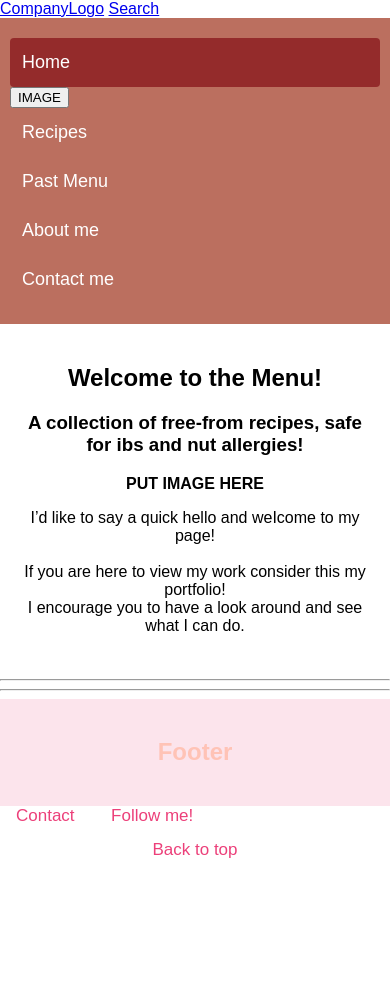
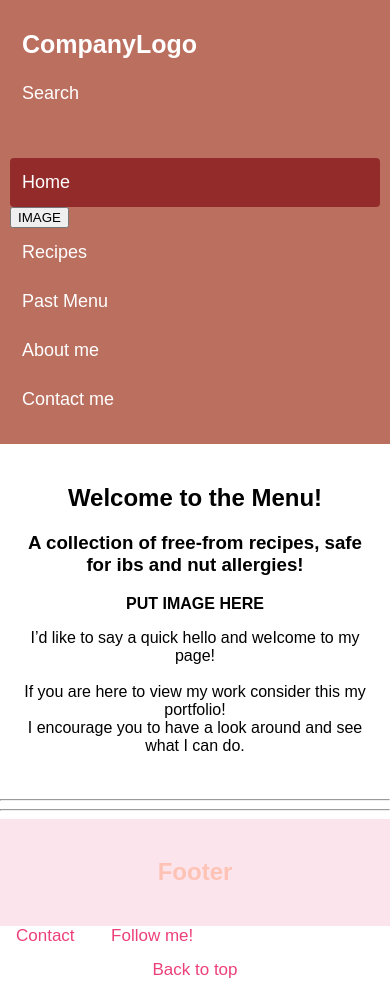
Before and after one commit to Dan-O-Donnell/Dan-O-Donnell.github.io, a plain HTML site: page HomePage.html in a window 390 px wide. Before the commit the page ends 874 px from the top, so only its background shows below. Drawn offline with Linux system fonts and the light colour scheme.

Commit message:
Update MainStyles.css

```diff
--- a/Style/MainStyles.css
+++ b/Style/MainStyles.css
@@ -9,6 +9,63 @@ body {
   font-family: Arial, Helvetica, sans-serif;
   margin: 0;
 }
+
+/* Title */
+/* Header */
+/* Style the header with a grey background and some padding */
+.title {
+  overflow: hidden;
+  background-color: #BB6F5F;
+  padding: 20px 10px;
+}
+
+/* Style the header links */
+.title a {
+  float: left;
+  color: #FFFFFF;
+  text-align: center;
+  padding: 12px;
+  text-decoration: none;
+  font-size: 18px;
+  line-height: 25px;
+  border-radius: 4px;
+}
+
+/* Style the logo link (notice that we set the same value of line-height and font-size to prevent the header to increase when the font gets bigger */
+.title a.logo {
+  font-size: 25px;
+  font-weight: bold;
+}
+
+/* Change the background color on mouse-over */
+.title a:hover {
+  background-color: #BB6F5F;
+  color: black;
+}
+
+/* Style the active/current link*/
+.title a.active {
+  background-color: #942B2B;
+  color: white;
+}
+
+/* Float the link section to the right */
+.title-right {
+  float: right;
+}
+
+/* Add media queries for responsiveness - when the screen is 500px wide or less, stack the links on top of each other */
+@media screen and (max-width: 500px) {
+  .title a {
+    float: none;
+    display: block;
+    text-align: left;
+  }
+  .title-right {
+    float: none;
+  }
+}
+/* Title end */
 
 /* Header */
 /* Style the header with a grey background and some padding */
@@ -64,6 +121,8 @@ body {
     float: none;
   }
 }
+
+
 
 /* Search bar */
 /* Add a black background color to the top navigation bar */
```
